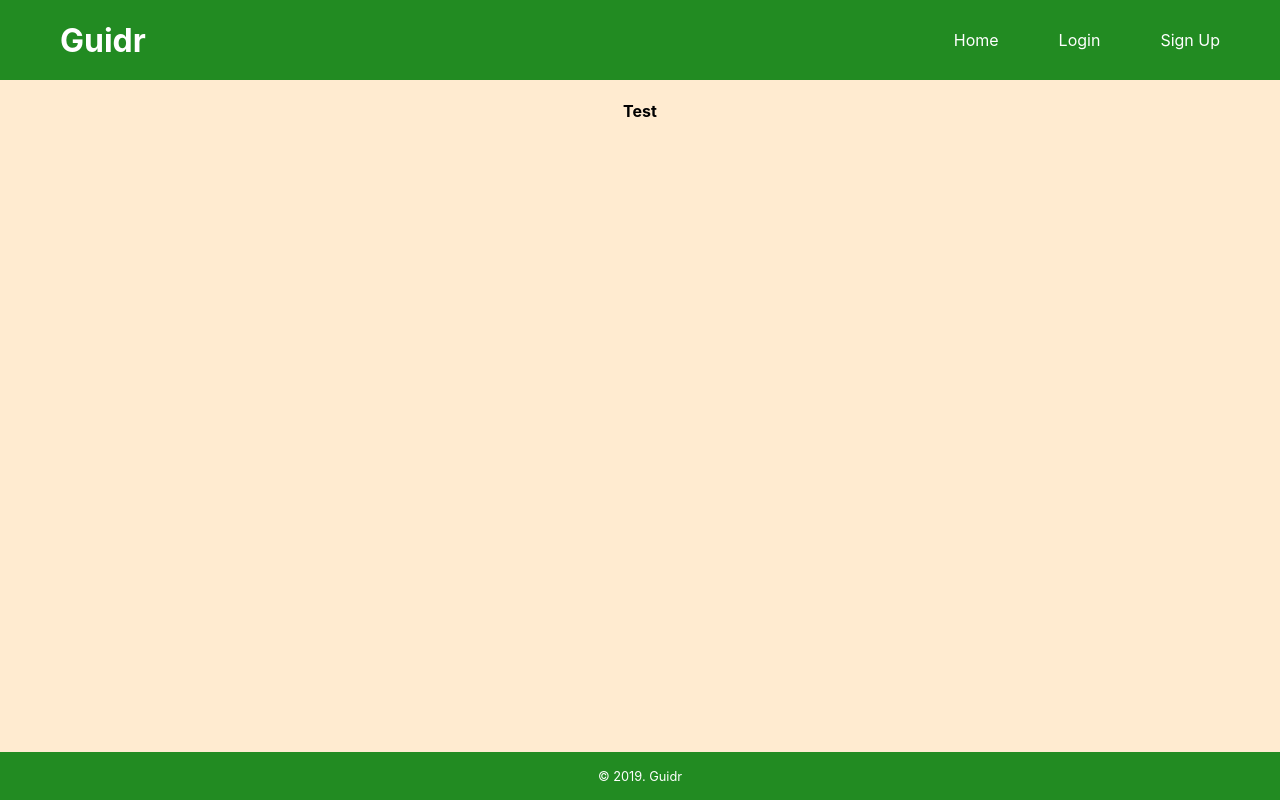
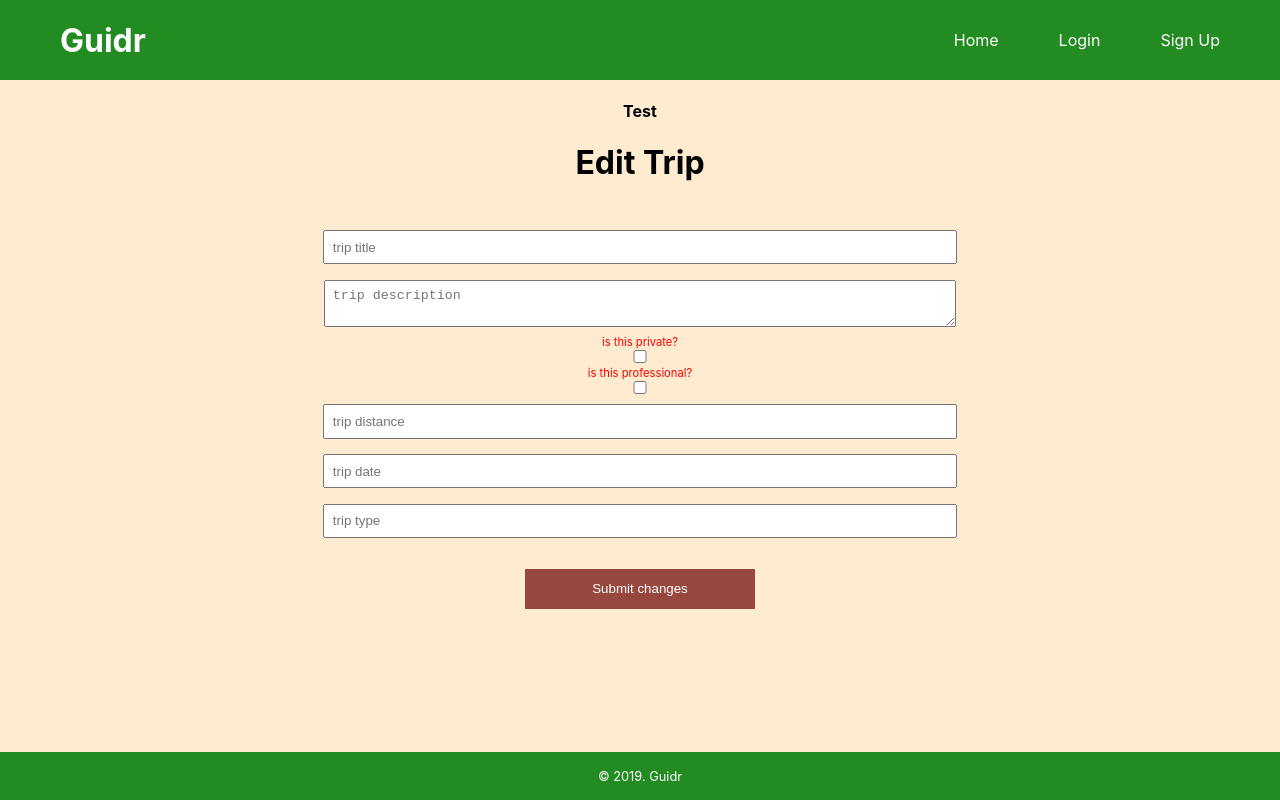
Before and after one commit to Build-Week-FT-Guidr/front-end, a React (Create React App) app in the folder guidr/: page /trip/1 in a window 1280 px wide. Built offline with nearby package versions, Linux system fonts and the light colour scheme; no server answers.

Commit message:
edit form now working, tring to get checkmarks to automatically be checked if the property is true, but clicking will toggle property bool to true or false

```diff
--- a/guidr/src/App.js
+++ b/guidr/src/App.js
@@ -12,7 +12,7 @@ import Footer from "./Components/Footer";
 import Profile from "./Components/Profile";
 import TripCard from "./Components/TripCard";
 import NewTrip from "./Components/NewTrip";
-
+import EditTrip from './Components/EditTrip';
 
 
 function App() {
@@ -34,6 +34,7 @@ function App() {
       <Route path="/profile" component={Profile} />
       <Route path="/trip" component={TripCard} />
       <Route path="/newtrip" component={NewTrip} />
+      <Route path="/trip/:id" component={EditTrip} />
       <Footer />
     </div>
   );
--- a/guidr/src/Components/EditTrip.js
+++ b/guidr/src/Components/EditTrip.js
@@ -1,59 +1,112 @@
-import React from 'react';
+import React, {useState} from 'react';
 
 const EditTrip = () => {
+    const [trip, setTrip] = useState({isPrivate: true})
+    if (trip.isPrivate === true){
 
+    }
+    const handleChanges = e => {
+        setTrip({
+            ...trip,
+            [e.target.name]: e.target.value
+        })
+        console.log(trip)
+    };
+
+    const isPrivateChange = e => {
+        if (trip.isPrivate === true){
+            setTrip({
+                ...trip,
+                isPrivate: false
+            })
+        } else {
+            setTrip({
+                ...trip,
+                isPrivate: true
+            })
+        }
+        console.log(trip)
+    };
+
+    const isProfessionalChange = e => {
+        if (trip.isProfessional === true){
+            setTrip({
+                ...trip,
+                isProfessional: false
+            })
+        } else {
+            setTrip({
+                ...trip,
+                isProfessional: true
+            })
+        }
+        console.log(trip)
+    };
+
+    const submitChanges = e => {
+        e.preventDefault();
+        console.log(trip)
+    }
     return(
         <>
-        <form>
+        <h1>Edit Trip</h1>
+        <form className='newtrip-form-container'>
             <input
                 placeholder='trip title'
                 type='text'
                 name='title'
-                value=''
-                onChange=''
+                value={trip.title}
+                onChange={handleChanges}
             />
-            <input
+            <textarea
                 placeholder='trip description'
                 type='text'
                 name='description'
-                value=''
-                onChange=''
+                value={trip.description}
+                onChange={handleChanges}
             />
+            <p>is this private?
             <input
+                className='private-check'
                 placeholder='is this a private trip?'
-                type="radio"
+                type="checkbox"
                 name="isPrivate"
-                value=""
-                onChange=""
+                value={trip.isPrivate}
+                onChange={isPrivateChange}
             />
+            </p>
+            <p> is this professional?
             <input
+                className='professional-check'
                 placeholder='professional trip?'
-                type="radio"
+                type="checkbox"
                 name="isProfessional"
-                value=""
-                onChange=""
+                value={trip.isProfessional}
+                onChange={isProfessionalChange}
             />
+            </p>
             <input
                 placeholder='trip distance'
                 type="text"
                 name="distance"
-                value=""
-                onChange=""
+                value={trip.distance}
+                onChange={handleChanges}
             />
             <input
                 placeholder='trip date'
                 type="text"
                 name="date"
-                value=""
-                onChange=""
+                value={trip.date}
+                onChange={handleChanges}
             />
             <input
                 placeholder='trip type'
                 type="text"
                 name="trip type"
-                value=""
-                onChange=""
+                value={trip.type}
+                onChange={handleChanges}
             />
+            <button onClick={submitChanges}>Submit changes</button>
         </form>
         </>
     )
```
